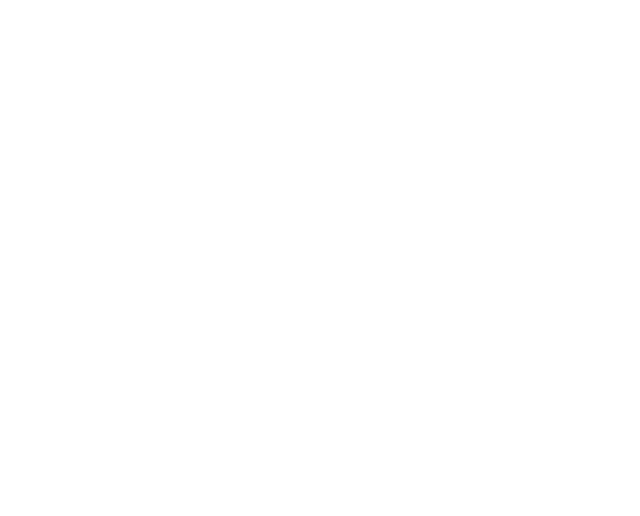
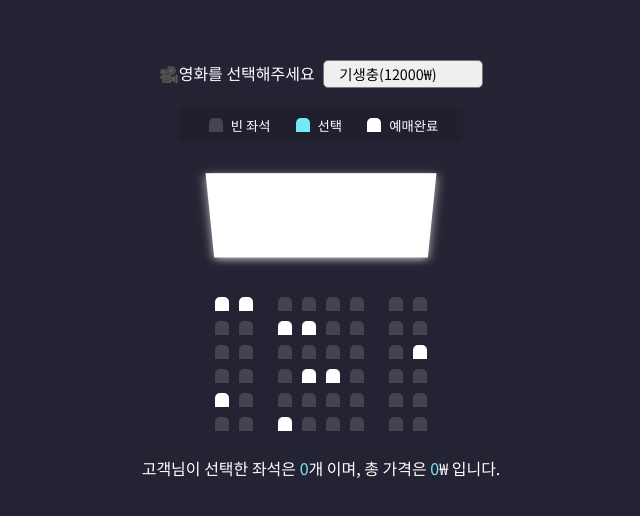
Before and after one commit to DasolPark/Dasol_React_20_Web_Projects, a React (Create React App) app: page /movie-seat-booking in a window 1280 px wide. Shown: the part 130-646 px from the top of the page, without its empty margins (319-959 px from the left). Built offline with nearby package versions, Linux system fonts and the light colour scheme.

Commit message:
[Movie Seat Booking] JSX, CSS

```diff
--- a/src/App.js
+++ b/src/App.js
@@ -3,6 +3,7 @@
 
 import Home from './routes/Home';
 import FormValidator from './components/FormValidator';
+import MovieSeatBooking from './components/MovieSeatBooking';
 
 import './App.css';
 
@@ -11,6 +12,7 @@
     <BrowserRouter>
       <Route path="/" exact={true} component={Home}></Route>
       <Route path="/form-validator" exact={true} component={FormValidator}></Route>
+      <Route path="/movie-seat-booking" exact={true} component={MovieSeatBooking}></Route>
     </BrowserRouter>
   );
 };
--- /dev/null
+++ b/src/components/MovieSeatBooking.css
@@ -0,0 +1,109 @@
+@import url('https://fonts.googleapis.com/css?family=Noto+Sans+KR&display=swap');
+
+:root {
+  --bg-color: #242333;
+  --seat-color: #444451;
+  --seat-selected-color: #6feaf6;
+  --seat-occupied-color: #fff;
+}
+
+.movie__container {
+  font-family: 'Noto Sans KR';
+  height: 100vh;
+  background-color: var(--bg-color);
+  color: #fff;
+  display: flex;
+  justify-content: center;
+  align-items: center;
+  flex-direction: column;
+}
+
+.movie-selection select {
+  font-size: 0.9rem;
+  padding: 5px 15px;
+  font-family: 'Noto Sans KR';
+  appearance: none;
+  -webkit-appearance: none;
+  -moz-appearance: none;
+  border-radius: 5px;
+  margin-left: 5px;
+}
+
+.movie-selection select:focus {
+  outline: none;
+}
+
+.seat-list {
+  display: flex;
+  justify-content: space-between;
+  list-style-type: none;
+  background: rgba(0, 0, 0, 0.1);
+  padding: 5px 15px;
+  border-radius: 5px;
+  margin-top: 20px;
+}
+
+.seat-list li {
+  display: flex;
+  align-items: center;
+  margin: 0 10px;
+}
+
+.seat-list li small {
+  margin-left: 3px;
+}
+
+.seats {
+  margin-top: 20px;
+  perspective: 1000px;
+}
+
+.seats .screen {
+  width: 100%;
+  height: 110px;
+  background-color: #fff;
+  margin-bottom: 20px;
+  transform: rotateX(-45deg);
+  box-shadow: 0 3px 10px rgba(255, 255, 255, 0.7);
+}
+
+.seats .row {
+  display: flex;
+}
+
+.row .seat:nth-of-type(2) {
+  margin-right: 20px;
+}
+
+.row .seat:nth-last-of-type(2) {
+  margin-left: 20px;
+}
+
+.row .seat:not(.occupied):hover {
+  transform: scale(1.3);
+}
+
+.seat {
+  width: 14px;
+  height: 14px;
+  border-top-left-radius: 5px;
+  border-top-right-radius: 5px;
+  background-color: var(--seat-color);
+  margin: 5px;
+}
+
+.seat.selected {
+  background-color: var(--seat-selected-color);
+}
+
+.seat.occupied {
+  background-color: var(--seat-occupied-color);
+}
+
+p.text {
+  margin-top: 20px;
+}
+
+p.text span {
+  color: var(--seat-selected-color);
+}
--- /dev/null
+++ b/src/components/MovieSeatBooking.js
@@ -0,0 +1,107 @@
+import React from 'react';
+
+import './MovieSeatBooking.css';
+
+export default class MovieSeatBooking extends React.Component {
+  render() {
+    return (
+      <div className="movie__container">
+
+        <div className="movie-selection">
+          <label><span role="img" aria-labelledby="emoji">🎥</span>영화를 선택해주세요 </label>
+          <select id="movie">
+            <option value="12">기생충(12000₩)</option>
+            <option value="10">결혼 이야기(10000₩)</option>
+            <option value="12">1917(9000₩)</option>
+            <option value="12">조커(7000₩)</option>
+          </select>
+        </div>
+
+        <ul className="seat-list">
+          <li>
+            <div className="seat"></div>
+            <small>빈 좌석</small>
+          </li>
+          <li>
+            <div className="seat selected"></div>
+            <small>선택</small>
+          </li>
+          <li>
+            <div className="seat occupied"></div>
+            <small>예매완료</small>
+          </li>
+        </ul>
+
+        <div className="seats">
+          <div className="screen"></div>
+
+          <div className="row">
+            <div className="seat occupied"></div>
+            <div className="seat occupied"></div>
+            <div className="seat"></div>
+            <div className="seat"></div>
+            <div className="seat"></div>
+            <div className="seat"></div>
+            <div className="seat"></div>
+            <div className="seat"></div>
+          </div>
+          <div className="row">
+            <div className="seat"></div>
+            <div className="seat"></div>
+            <div className="seat occupied"></div>
+            <div className="seat occupied"></div>
+            <div className="seat"></div>
+            <div className="seat"></div>
+            <div className="seat"></div>
+            <div className="seat"></div>
+          </div>
+          <div className="row">
+            <div className="seat"></div>
+            <div className="seat"></div>
+            <div className="seat"></div>
+            <div className="seat"></div>
+            <div className="seat"></div>
+            <div className="seat"></div>
+            <div className="seat"></div>
+            <div className="seat occupied"></div>
+          </div>
+          <div className="row">
+            <div className="seat"></div>
+            <div className="seat"></div>
+            <div className="seat"></div>
+            <div className="seat occupied"></div>
+            <div className="seat occupied"></div>
+            <div className="seat"></div>
+            <div className="seat"></div>
+            <div className="seat"></div>
+          </div>
+          <div className="row">
+            <div className="seat occupied"></div>
+            <div className="seat"></div>
+            <div className="seat"></div>
+            <div className="seat"></div>
+            <div className="seat"></div>
+            <div className="seat"></div>
+            <div className="seat"></div>
+            <div className="seat"></div>
+          </div>
+          <div className="row">
+            <div className="seat"></div>
+            <div className="seat"></div>
+            <div className="seat occupied"></div>
+            <div className="seat"></div>
+            <div className="seat"></div>
+            <div className="seat"></div>
+            <div className="seat"></div>
+            <div className="seat"></div>
+          </div>
+        </div>
+
+        <p className="text">
+          고객님이 선택한 좌석은 <span id="count">0</span>개 이며,
+          총 가격은 <span id="total">0</span>₩ 입니다.
+        </p>
+      </div>
+    )
+  }
+}
--- a/src/routes/Home.css
+++ b/src/routes/Home.css
@@ -22,6 +22,7 @@
 
 .showcase h1 {
   z-index: 1;
+  text-align: center;
   font-size: 40px;
   letter-spacing: 3px;
   line-height: 1.7;
--- a/src/routes/Home.js
+++ b/src/routes/Home.js
@@ -18,7 +18,7 @@
           <div className="content">
             <h4>Form Validation</h4>
             <p>Using DOM & Events</p>
-            <Link className="btn btn-primary" to={{ pathname: '/form-validator' }}>
+            <Link className="btn btn-primary" to={{ pathname: '/form-validator' }} target="_blank">
               Go to project
             </Link>
           </div>
@@ -26,9 +26,9 @@
         <div>
           <img src={FormValidator} alt="Form-validator"></img>
           <div className="content">
-            <h4>Form Validation</h4>
-            <p>Using DOM & Events</p>
-            <Link className="btn btn-primary" to={{ pathname: '/form-validator' }}>
+            <h4>Movie Seat Booking</h4>
+            <p>DOM & CSS & Local Storage</p>
+            <Link className="btn btn-primary" to={{ pathname: '/movie-seat-booking' }} target="_blank">
               Go to project
             </Link>
           </div>
```
Also changed, not shown: 1 other file (tests, documents, lock files or other folders).
